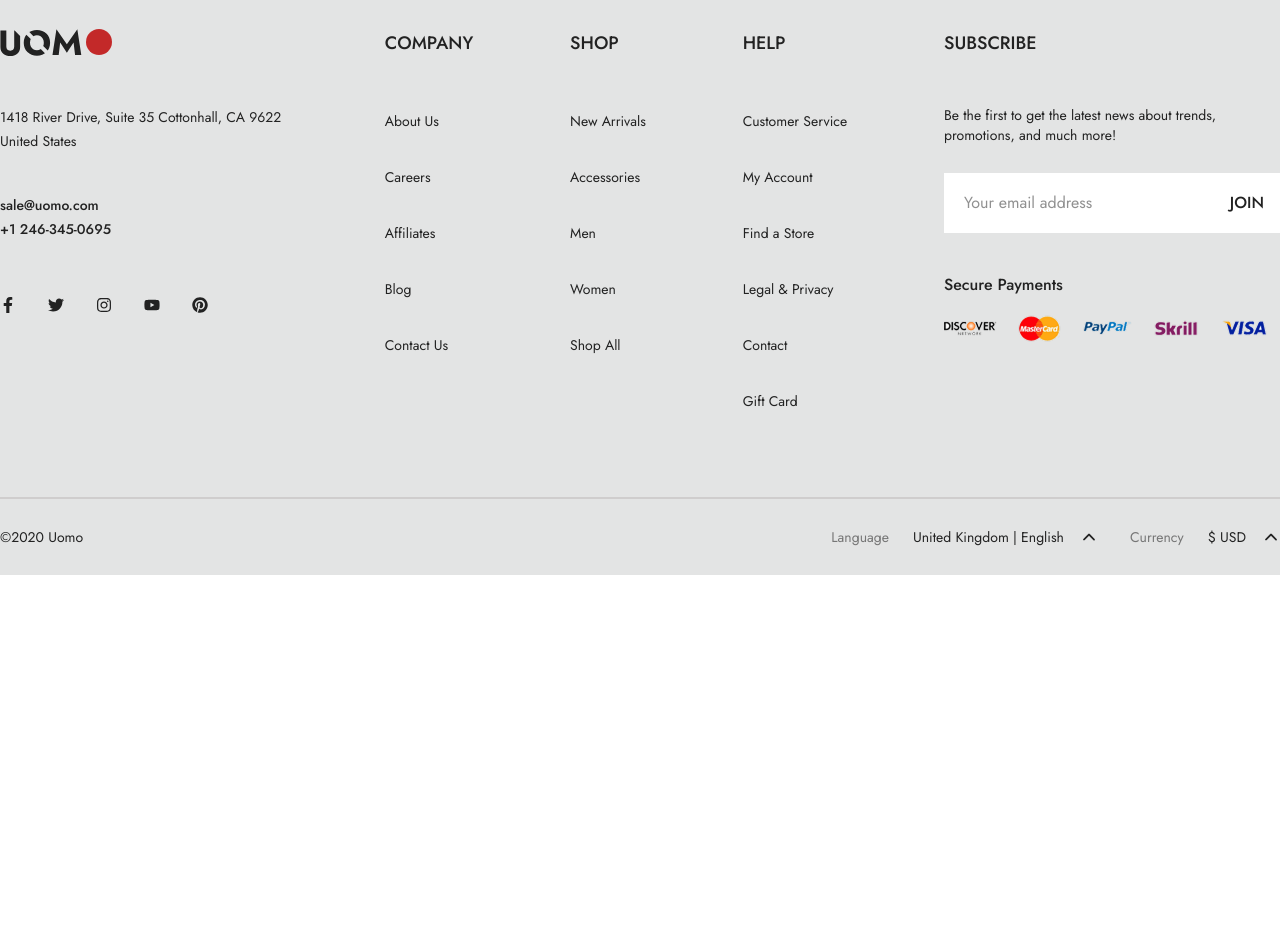
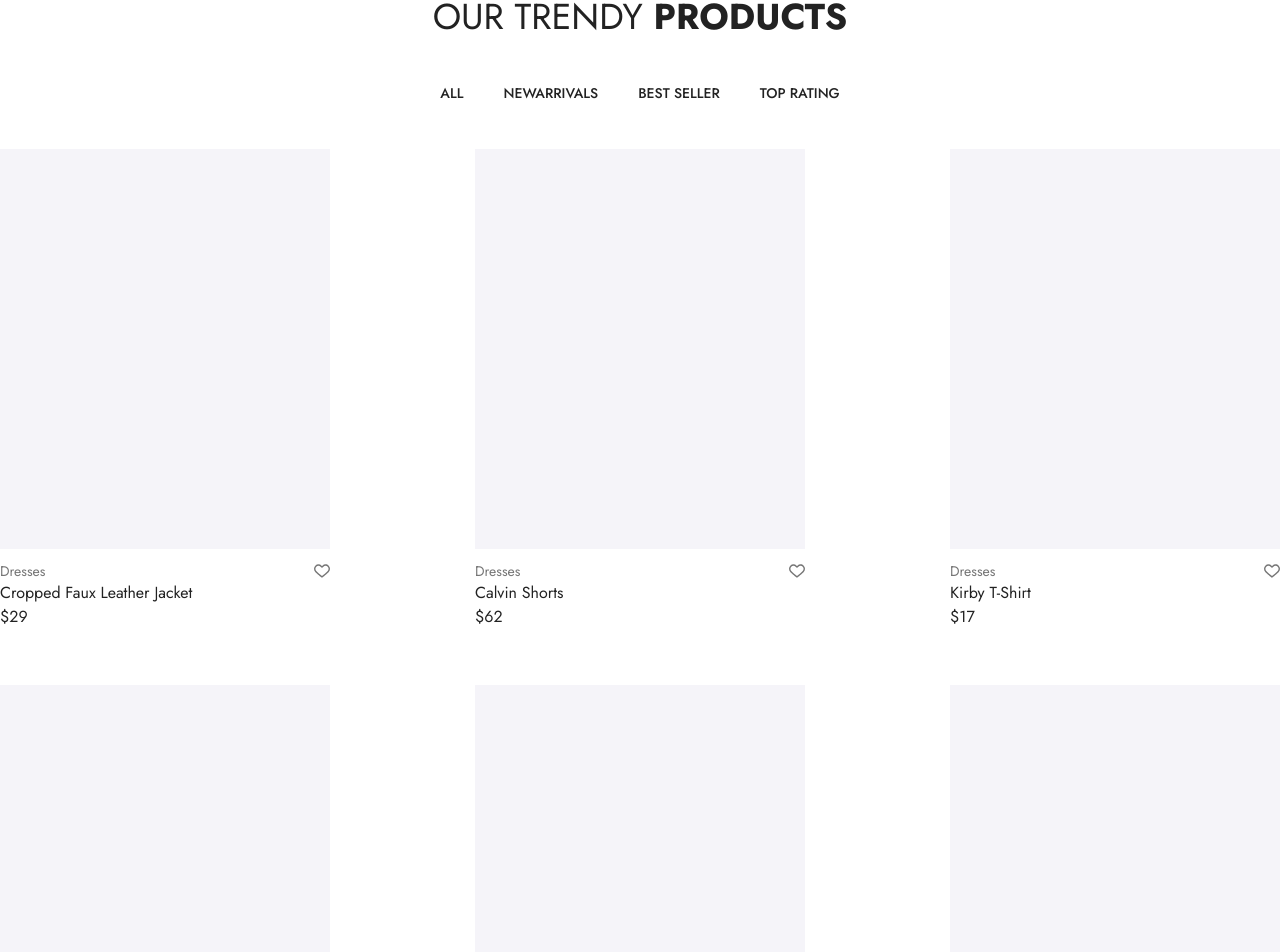
Before and after one commit to codayon/hw-ii, a React (Vite) app: page / in a window 1280 px wide. Shown: the part 1687-2639 px from the top of the page. Before the commit the page ends 2262 px from the top, so only its background shows below. Built offline with nearby package versions, Linux system fonts and the light colour scheme.

Commit message:
Add trendy products

```diff
--- a/package.json
+++ b/package.json
@@ -21,7 +21,7 @@
     "@eslint/js": "^9.31.0",
     "@types/react": "^19.1.8",
     "@types/react-dom": "^19.1.6",
-    "@vitejs/plugin-react": "^4.6.0",
+    "@vitejs/plugin-react": "^4.7.0",
     "eslint": "^9.31.0",
     "eslint-plugin-react-hooks": "^5.2.0",
     "eslint-plugin-react-refresh": "^0.4.20",
--- a/src/App.css
+++ b/src/App.css
@@ -2,9 +2,11 @@
 
 @theme {
   --color-black-a: #222222;
+  --color-white-a: #f5f4f9;
   --color-gray-a: #e3e4e4;
   --color-gray-b: #767676;
   --color-gray-c: #cfcdcd;
   --color-pink-a: #f5e6e0;
   --color-red-a: #c32929;
+  --color-red-b: #d6001c;
 }
--- /dev/null
+++ b/src/assets/icons/LilHeart.jsx
@@ -0,0 +1,20 @@
+import React from "react";
+
+const LilHeart = () => {
+  return (
+    <svg
+      width="16"
+      height="14"
+      viewBox="0 0 16 14"
+      fill="none"
+      xmlns="http://www.w3.org/2000/svg"
+    >
+      <path
+        d="M14.7145 1.64647C12.9744 -0.0931851 10.1436 -0.0931851 8.40393 1.64647L7.99986 2.0503L7.59603 1.64647C5.85637 -0.0934205 3.02531 -0.0934205 1.28565 1.64647C-0.418689 3.35081 -0.429756 6.05236 1.25998 7.93071C2.80114 9.64329 7.34643 13.3432 7.53928 13.4998C7.6702 13.6063 7.82773 13.6581 7.98432 13.6581C7.9895 13.6581 7.99468 13.6581 7.99963 13.6578C8.16163 13.6654 8.32481 13.6098 8.45997 13.4998C8.65282 13.3432 13.1986 9.64329 14.7402 7.93048C16.4297 6.05236 16.4186 3.35081 14.7145 1.64647ZM13.69 6.98553C12.4884 8.32042 9.18546 11.0735 7.99963 12.0505C6.8138 11.0738 3.51155 8.32089 2.31018 6.98577C1.13142 5.67561 1.12035 3.80974 2.28452 2.64557C2.87908 2.05125 3.6599 1.75385 4.44072 1.75385C5.22154 1.75385 6.00236 2.05101 6.59693 2.64557L7.48512 3.53377C7.59085 3.6395 7.72413 3.7026 7.86399 3.72474C8.09099 3.77348 8.33729 3.71014 8.51389 3.53401L9.40256 2.64557C10.5919 1.45668 12.5266 1.45692 13.7152 2.64557C14.8794 3.80974 14.8683 5.67561 13.69 6.98553Z"
+        fill="#767676"
+      />
+    </svg>
+  );
+};
+
+export default LilHeart;
--- /dev/null
+++ b/src/components/ProductListItem.jsx
@@ -0,0 +1,31 @@
+import React from "react";
+import Flex from "./Flex";
+import LilHeart from "../assets/icons/LilHeart";
+
+const ProductListItem = ({
+  categoryName,
+  productName,
+  normalPrice,
+  prevPrice,
+  offerPrice,
+}) => {
+  return (
+    <div className="w-[330px]">
+      <div className="h-[400px] w-full bg-white-a"></div>
+      <div className="pt-3">
+        <Flex className={"justify-between"}>
+          <h5 className="text-gray-b text-sm">{categoryName}</h5>
+          <LilHeart />
+        </Flex>
+        <h4>{productName}</h4>
+        <h4>{normalPrice}</h4>
+        <h4 className="text-red-b">
+          <span className="text-gray-b line-through mr-2">{prevPrice}</span>
+          {offerPrice}
+        </h4>
+      </div>
+    </div>
+  );
+};
+
+export default ProductListItem;
--- /dev/null
+++ b/src/components/layouts/TrendyProducts.jsx
@@ -0,0 +1,84 @@
+import React from "react";
+import Container from "../Container";
+import { Link } from "react-router";
+import Flex from "../Flex";
+import ProductListItem from "../ProductListItem";
+
+const TrendyProducts = () => {
+  return (
+    <section className="py-12">
+      <Container>
+        <h3 className="text-4xl text-center">
+          OUR TRENDY <span className="font-bold">PRODUCTS</span>
+        </h3>
+        <Flex className={"justify-center py-10"}>
+          <ul className="flex gap-x-10 font-medium text-sm">
+            <Link to={"/"}>
+              <li className="sliding-underline ">ALL</li>
+            </Link>
+            <Link to={"/"}>
+              <li className="sliding-underline ">NEWARRIVALS</li>
+            </Link>
+            <Link to={"/"}>
+              <li className="sliding-underline ">BEST SELLER</li>
+            </Link>
+            <Link to={"/"}>
+              <li className="sliding-underline ">TOP RATING</li>
+            </Link>
+          </ul>
+        </Flex>
+        <div className={"flex flex-wrap gap-y-8 justify-between"}>
+          <ProductListItem
+            categoryName={"Dresses"}
+            productName={"Cropped Faux Leather Jacket"}
+            normalPrice={"$29"}
+          />
+          <ProductListItem
+            categoryName={"Dresses"}
+            productName={"Calvin Shorts"}
+            normalPrice={"$62"}
+          />
+          <ProductListItem
+            categoryName={"Dresses"}
+            productName={"Kirby T-Shirt"}
+            normalPrice={"$17"}
+          />
+          <ProductListItem
+            categoryName={"Dresses"}
+            productName={"Cableknit Shawl"}
+            prevPrice={"$129"}
+            offerPrice={"$99"}
+          />
+          <ProductListItem
+            categoryName={"Dresses"}
+            productName={"Colorful Jacket"}
+            normalPrice={"$29"}
+          />
+          <ProductListItem
+            categoryName={"Dresses"}
+            productName={"Shirt In Botanical Cheetah Print"}
+            normalPrice={"$62"}
+          />
+          <ProductListItem
+            categoryName={"Dresses"}
+            productName={"Cotton Jersey T-Shirt"}
+            normalPrice={"$17"}
+          />
+          <ProductListItem
+            categoryName={"Dresses"}
+            productName={"Zessi Dresses"}
+            prevPrice={"$129"}
+            offerPrice={"$99"}
+          />
+        </div>
+        <div className="flex justify-center pt-8 pb-12">
+          <h4 className="sliding-underline font-sm font-medium">
+            SEE ALL PRODUCT
+          </h4>
+        </div>
+      </Container>
+    </section>
+  );
+};
+
+export default TrendyProducts;
--- a/src/pages/Home.jsx
+++ b/src/pages/Home.jsx
@@ -1,12 +1,14 @@
 import React from "react";
 import Banner from "../components/layouts/Banner";
 import Categories from "../components/layouts/Categories";
+import TrendyProducts from "../components/layouts/TrendyProducts";
 
 const Home = () => {
   return (
     <>
       <Banner />
       <Categories />
+      <TrendyProducts />
     </>
   );
 };
```
Also changed, not shown: 2 other files (tests, documents, lock files or other folders).
